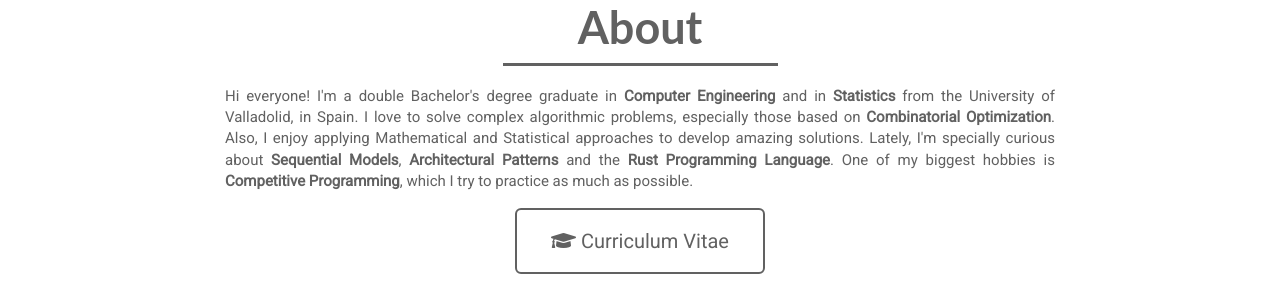
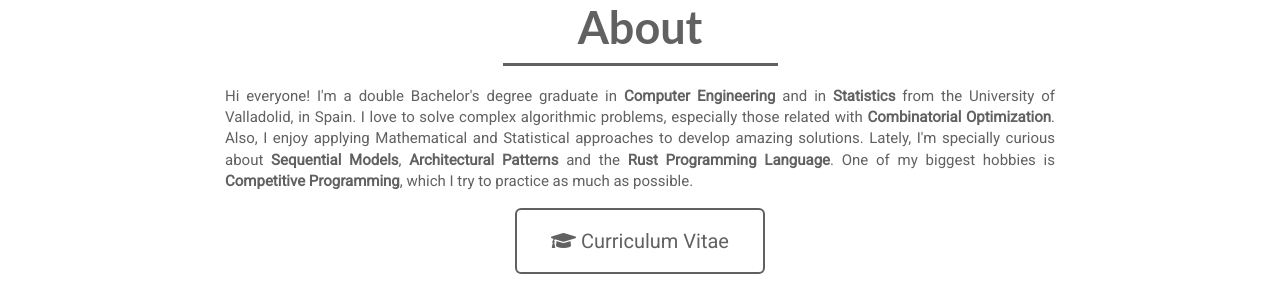
Before and after one commit to garciparedes/garciparedes.github.io, a Jekyll site: the page built from index.html, in a window 1280 px wide and 900 px high, scrolled down 790 px. Shown: the part 173-473 px from the top of the window. Built offline with Jekyll 4.4.1, drawn with Linux system fonts in a browser that asks for light colours; nearby versions of some CDN libraries; a style sheet for code colours, icons or effects is not loaded.

Commit message:
Update _config.yml

```diff
--- a/_config.yml
+++ b/_config.yml
@@ -32,7 +32,7 @@ footer:
 curriculum_vitae_link: https://garciparedes.me/curriculum-vitae
 # cover_letter_link: https://garciparedes.me/cover-letter
 
-description: "Hi everyone! I'm a double Bachelor's degree graduate in <strong>Computer Engineering</strong> and in <strong>Statistics</strong> from the University of Valladolid, in Spain. I love to solve complex algorithmic problems, especially those based on <strong>Combinatorial Optimization</strong>. Also, I enjoy applying Mathematical and Statistical approaches to develop amazing solutions. Lately, I'm specially curious about <strong>Sequential Models</strong>, <strong>Architectural Patterns</strong> and the <strong>Rust Programming Language</strong>. One of my biggest hobbies is <strong>Competitive Programming</strong>, which I try to practice as much as possible."
+description: "Hi everyone! I'm a double Bachelor's degree graduate in <strong>Computer Engineering</strong> and in <strong>Statistics</strong> from the University of Valladolid, in Spain. I love to solve complex algorithmic problems, especially those related with <strong>Combinatorial Optimization</strong>. Also, I enjoy applying Mathematical and Statistical approaches to develop amazing solutions. Lately, I'm specially curious about <strong>Sequential Models</strong>, <strong>Architectural Patterns</strong> and the <strong>Rust Programming Language</strong>. One of my biggest hobbies is <strong>Competitive Programming</strong>, which I try to practice as much as possible."
 
 education:
 
```
